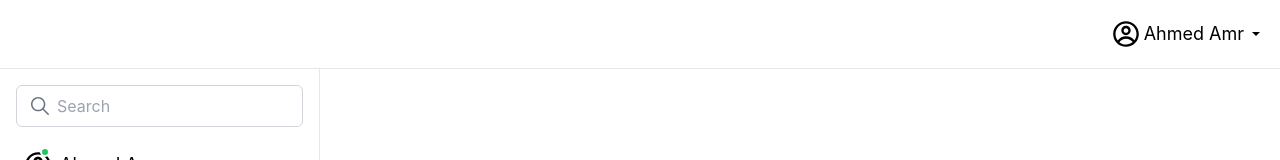
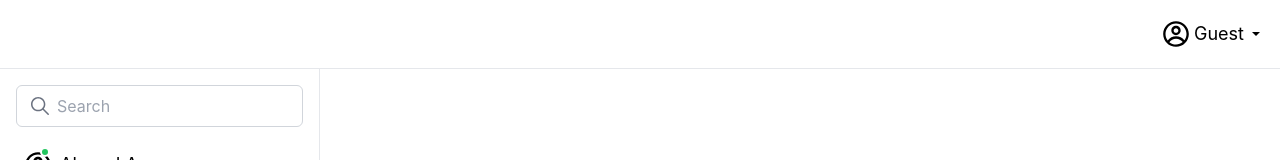
Before and after one commit to Yehia404/Chatting-Application, a React (Create React App) app: page /chat in a window 1280 px wide. Shown: the top 160 px of the page. Built offline with nearby package versions, Linux system fonts and the light colour scheme.

Commit message:
implement Login

```diff
--- a/src/components/UserDropdown.js
+++ b/src/components/UserDropdown.js
@@ -4,7 +4,7 @@ import { CgProfile } from "react-icons/cg";
 import { IoMdLogOut, IoMdArrowDropdown } from "react-icons/io";
 import { Link } from "react-router-dom";
 
-const UserDropdown = () => {
+const UserDropdown = (props) => {
   const menu = (
     <Menu>
       <Menu.Item key="1">
@@ -20,7 +20,7 @@ const UserDropdown = () => {
     <Dropdown overlay={menu} trigger={["hover"]}>
       <div className="flex items-center cursor-pointer">
         <CgProfile className="w-7 h-7" />
-        <span className="p-1 text-lg">Ahmed Amr</span>
+        <span className="p-1 text-lg">{props.username}</span>
         <IoMdArrowDropdown />
       </div>
     </Dropdown>
--- a/src/pages/Chat.js
+++ b/src/pages/Chat.js
@@ -1,4 +1,5 @@
 import React, { useState } from "react";
+import { useLocation } from "react-router-dom";
 import { CgProfile } from "react-icons/cg";
 import { IoChatboxEllipsesOutline } from "react-icons/io5";
 import { IoIosSearch, IoMdSend } from "react-icons/io";
@@ -41,6 +42,8 @@ const dummyMessages = {
 };
 
 const Chat = () => {
+  const location = useLocation();
+  const username = location.state?.username || "Guest";
   const [selectedUserId, setSelectedUserId] = useState(null);
   const [messages, setMessages] = useState([]);
 
@@ -77,7 +80,7 @@ const Chat = () => {
     <div className="flex flex-col h-screen">
       {/* NavBar */}
       <div className="flex justify-end p-4 border-b border-gray-200">
-        <UserDropdown />
+        <UserDropdown username={username} />
       </div>
 
       <div className="flex flex-grow overflow-hidden">
--- a/src/pages/Login.js
+++ b/src/pages/Login.js
@@ -1,4 +1,5 @@
 import React, { useEffect, useState } from "react";
+import { useNavigate } from "react-router-dom";
 import pic from "../assets/Pic.jpg";
 import Password from "../components/Password";
 import { Link } from "react-router-dom";
@@ -7,6 +8,11 @@ import CheckBox from "../components/CheckBox";
 import Button from "../components/Button";
 import { useEmailValidation } from "../hooks/EmailVal";
 import { usePasswordValidation } from "../hooks/PassVal";
+
+const users = [
+  { email: "y@gmail.com", password: "12345678", username: "Yehia Sakr" },
+  { email: "a@gmail.com", password: "12345678", username: "Ahmed Amr" },
+];
 
 const Login = () => {
   const {
@@ -24,6 +30,7 @@ const Login = () => {
     handlePasswordBlur,
   } = usePasswordValidation("");
   const [isButtonDisabled, setIsButtonDisabled] = useState(true);
+  const navigate = useNavigate();
 
   useEffect(() => {
     const emailIsEmpty = email.trim() === "";
@@ -35,6 +42,18 @@ const Login = () => {
       emailIsEmpty || passwordIsEmpty || !emailIsValid || !passwordIsValid
     );
   }, [email, password, emailError, passwordError]);
+
+  const handleLogin = (e) => {
+    e.preventDefault();
+    const foundUser = users.find(
+      (user) => user.email === email && user.password === password
+    );
+    if (foundUser) {
+      navigate("/chat", { state: { username: foundUser.username } });
+    } else {
+      alert("Invalid credentials");
+    }
+  };
 
   return (
     <div className="login-container flex flex-col md:flex-row h-full min-h-screen">
@@ -51,7 +70,7 @@ const Login = () => {
               Hello again! Log in and get productive.
             </p>
           </div>
-          <form>
+          <form onSubmit={handleLogin}>
             <div className="text-left flex flex-col gap-y-5">
               <div className="relative">
                 <Input
```
